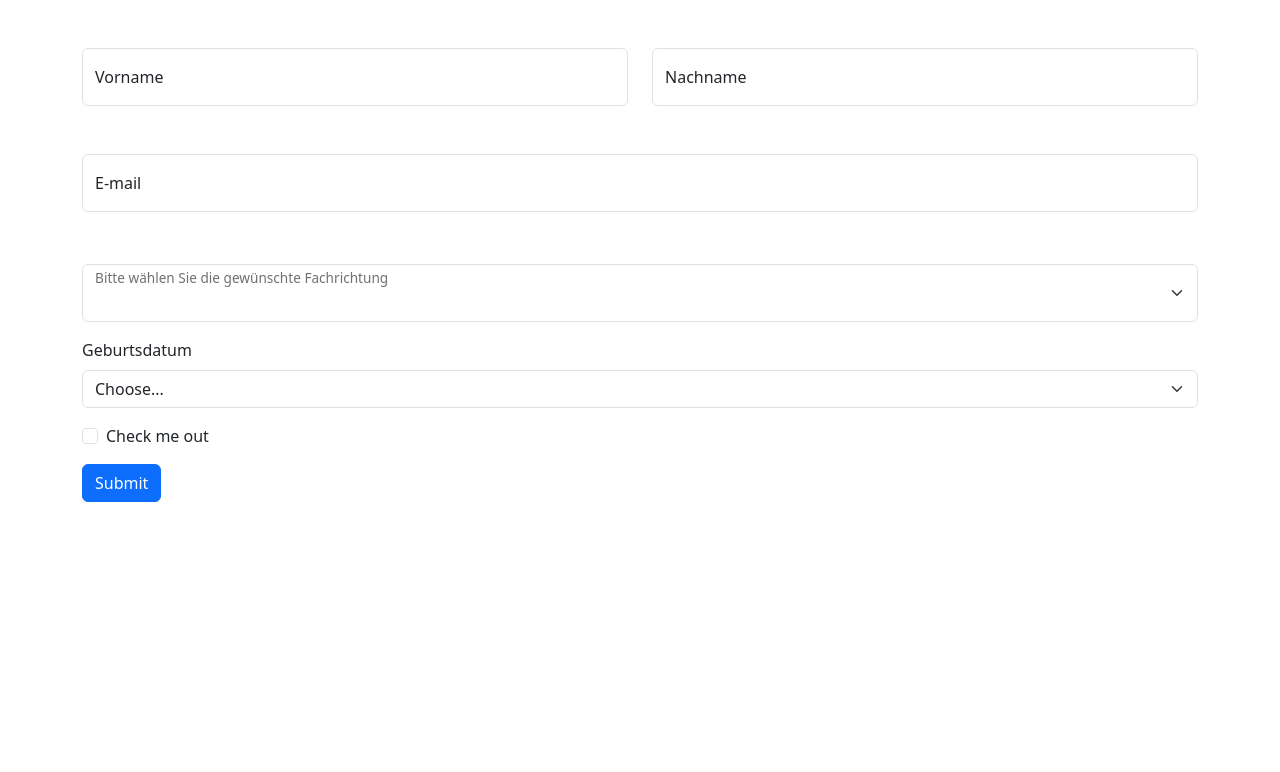
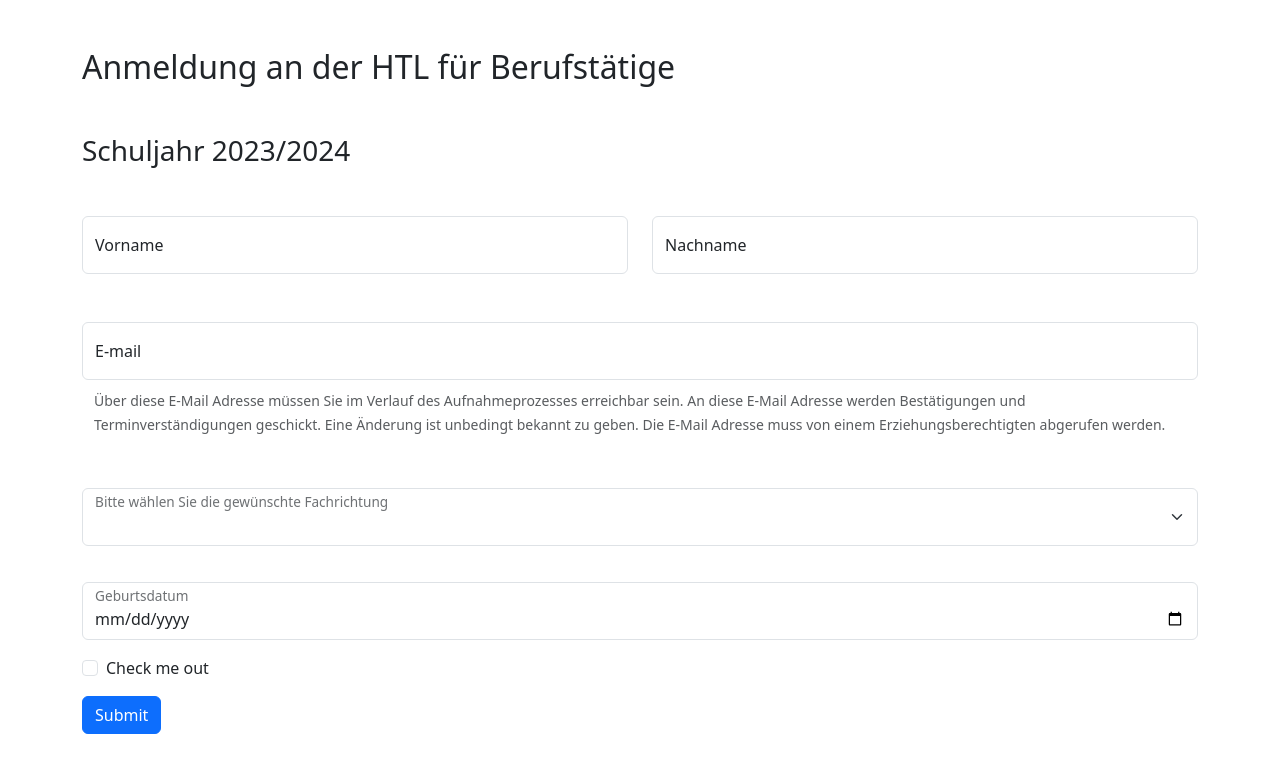
Before and after one commit to DataPhaseDan/HTL_SVS, a React (Vite) app: page / in a window 1280 px wide. Shown: the top 772 px of the page. Built offline with nearby package versions, Linux system fonts and the light colour scheme.

Commit message:
Implement_forms_3

```diff
--- a/src/App.tsx
+++ b/src/App.tsx
@@ -3,11 +3,23 @@
 //<Form.Label className='ms-1'>Vorname</Form.Label>
 
 
-import { Form, Button, Col, Row, Container,FloatingLabel } from 'react-bootstrap'
+import { useState } from 'react';
+import { Form, Button, Col, Row, Container, FloatingLabel } from 'react-bootstrap'
+
+function getYear() {
+	const date = new Date();
+	const year = date.getFullYear();
+	const nextYear = year + 1;
+	return `${year}/${nextYear}`;
+}
+
 
 function App() {
+	const [currentDate] = useState(getYear());
 	return (
 		<Container >
+			<h2 className='mt-5 mb-5'>Anmeldung an der HTL für Berufstätige</h2>
+			<h3 className='mt-5 mb-5'>Schuljahr {currentDate} </h3>
 			<Form >
 				<Row className="mb-3 mt-5">
 					<Form.Group as={Col} >
@@ -33,6 +45,14 @@ function App() {
 						label="E-mail"
 						controlId="formEmail">
 						<Form.Control type="email" placeholder="ihre@email.hier" />
+						<Container className='mt-2'>
+							<Form.Text id="emailHelpBlock" muted >
+								Über diese E-Mail Adresse müssen Sie im Verlauf des Aufnahmeprozesses erreichbar sein.
+								An diese E-Mail Adresse werden Bestätigungen und Terminverständigungen geschickt.
+								Eine Änderung ist unbedingt bekannt zu geben.
+								Die E-Mail Adresse muss von einem Erziehungsberechtigten abgerufen werden.
+							</Form.Text>
+						</Container>
 					</FloatingLabel>
 				</Form.Group>
 
@@ -53,14 +73,20 @@ function App() {
 				</Form.Group>
 
 				<Row className="mb-3">
+					<Form.Group as={Col} >
+						<FloatingLabel
+							controlId="formGridState"
+							label="Geburtsdatum"
+							className='pt-1 mt-3'
+						>
+							{/* <Form.Label htmlFor="inputBirthDate">Geburtsdatum</Form.Label> */}
+							<Form.Control
+								type="date"
+								id="inputBirthDate"
+								title="Bitte geben Sie ihr Geburtsdatum ein."
 
-
-					<Form.Group as={Col} controlId="formGridState">
-						<Form.Label>Geburtsdatum</Form.Label>
-						<Form.Select defaultValue="Choose...">
-							<option>Choose...</option>
-							<option>...</option>
-						</Form.Select>
+							/>
+						</FloatingLabel>
 					</Form.Group>
 				</Row>
 				<Form.Group className="mb-3" id="formGridCheckbox">
```
Lines whose indentation alone changed are shown as unchanged.
